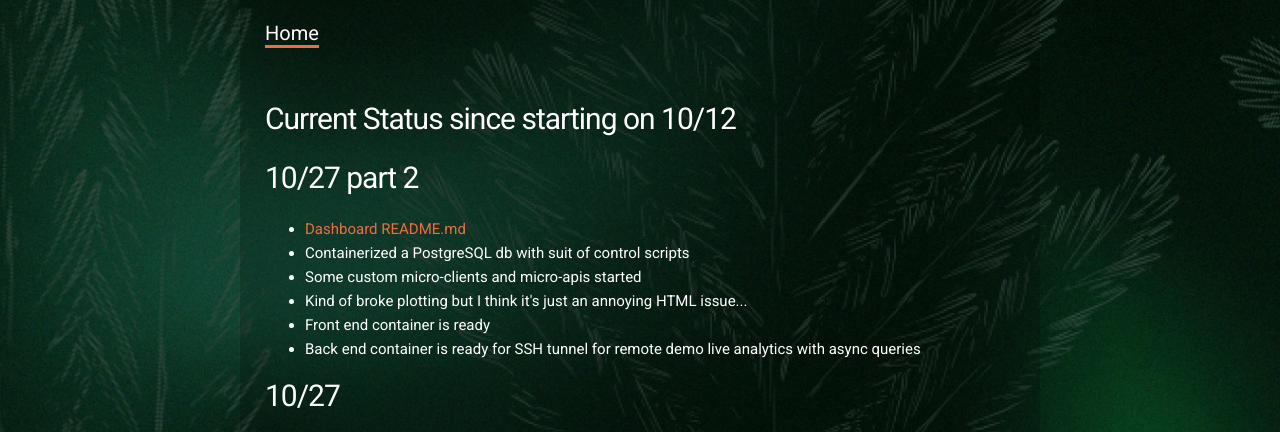
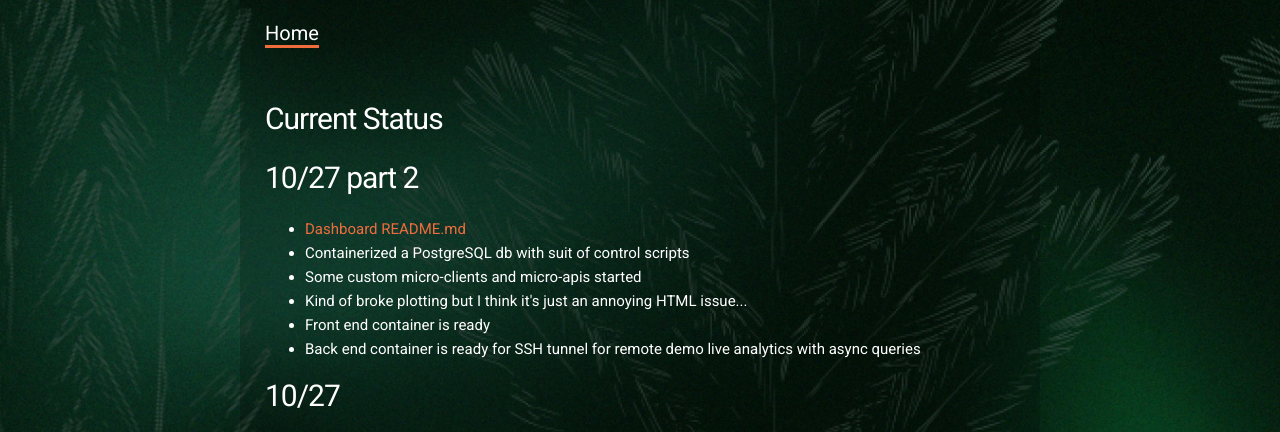
Before and after one commit to DOWingard/YC-Demo, a plain HTML site: page index.html in a window 1280 px wide. Shown: the part 305-737 px from the top of the page. Drawn offline with nearby package versions, Linux system fonts and the light colour scheme.

Commit message:
Update heading in current status section

```diff
--- a/index.html
+++ b/index.html
@@ -47,7 +47,7 @@
 
         <!-- Current Status / Home -->
         <div id="current-status" class="content-region hide">
-          <h2>Current Status since starting on 10/12</h2>
+          <h2>Current Status</h2>
           <h2>10/27 part 2</h2>
           <ul>
               <li><a href="https://github.com/DOWingard/Analytics-Dashboard/blob/main/README.md">Dashboard README.md</a></li>
```
